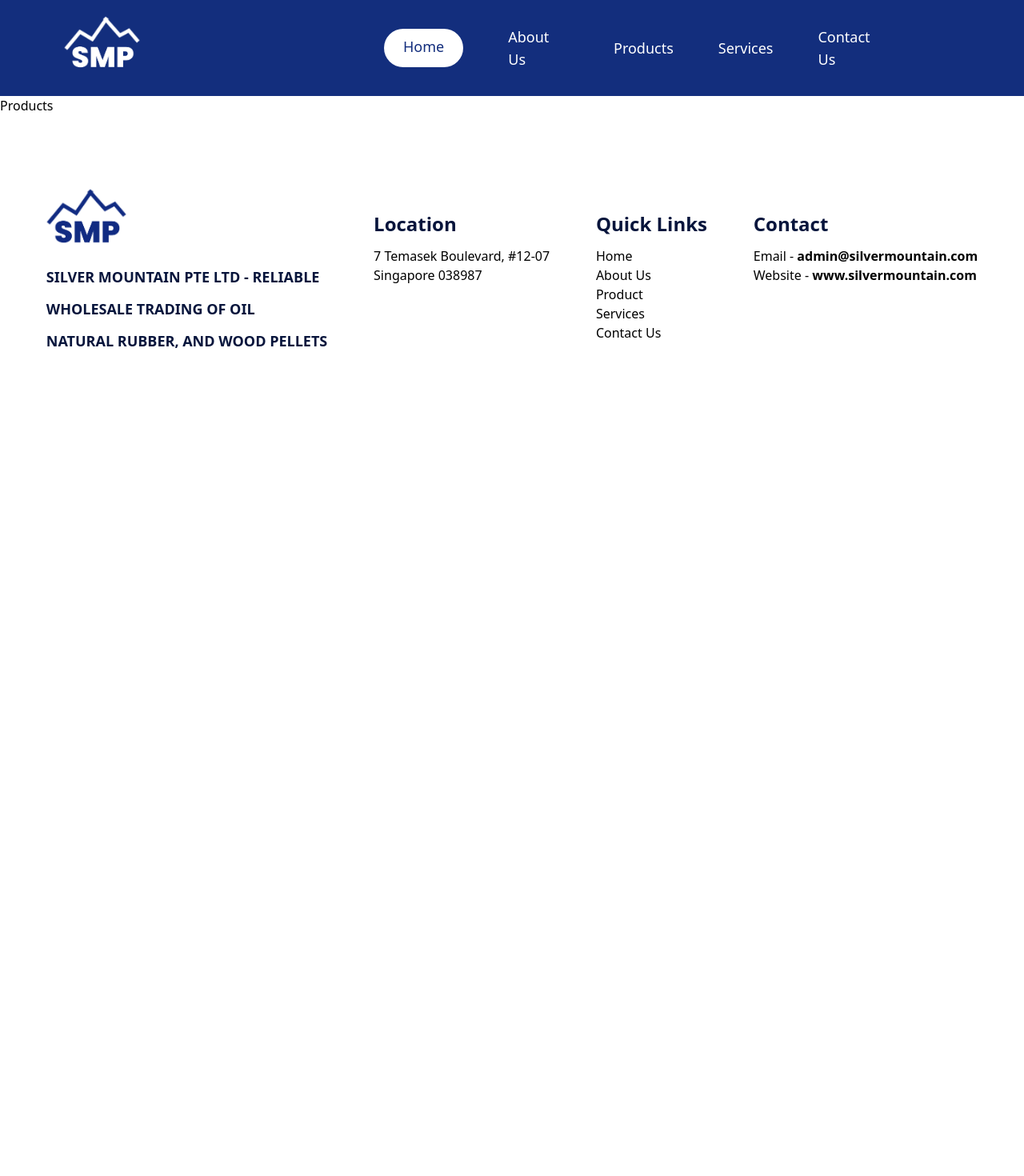
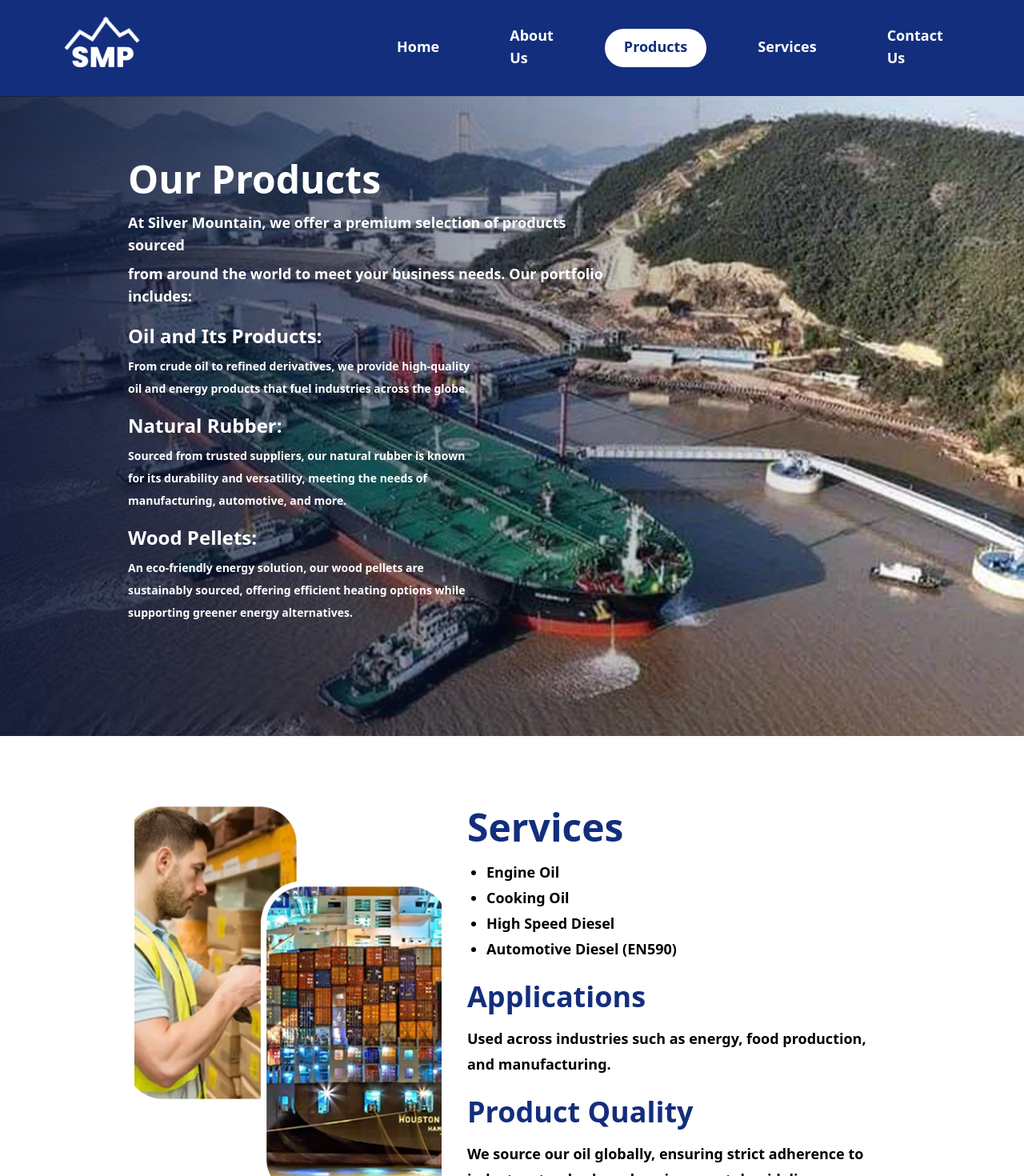
Before and after one commit to iamjusSawSoe/silvermountain, a Next.js app: page /products in a window 1280 px wide. Shown: the top 1470 px of the page at 80% size. Before the commit the page ends 800 px from the top, so only its background shows below. Built offline with nearby package versions, Linux system fonts and the light colour scheme.

Commit message:
add something

```diff
--- a/app/about-us/page.js
+++ b/app/about-us/page.js
@@ -69,7 +69,7 @@ const AboutUs = () => {
           {/* Text Content (70%) */}
           <div className="space-y-2">
             <div className="flex gap-2">
-              <div className="w-6 mt-[0.6rem]">
+              <div className="w-6 mt-[0.7rem]">
                 <FaCircle fontSize={12} className="text-primary" />
               </div>
               <span className="mt-[3px] font-bold text-lg">
@@ -81,7 +81,7 @@ const AboutUs = () => {
               </span>
             </div>
             <div className="flex gap-2">
-              <div className="w-6 mt-[0.6rem]">
+              <div className="w-6 mt-[0.7rem]">
                 <FaCircle fontSize={12} className="text-primary" />
               </div>
               <span className="mt-[3px] font-bold text-lg">
@@ -93,7 +93,7 @@ const AboutUs = () => {
               </span>
             </div>
             <div className="flex gap-2">
-              <div className="w-6 mt-[0.6rem]">
+              <div className="w-6 mt-[0.7rem]">
                 <FaCircle fontSize={12} className="text-primary" />
               </div>
               <span className="mt-[3px] font-bold text-lg">
@@ -105,7 +105,7 @@ const AboutUs = () => {
               </span>
             </div>
             <div className="flex gap-2">
-              <div className="w-6 mt-[0.6rem]">
+              <div className="w-6 mt-[0.7rem]">
                 <FaCircle fontSize={12} className="text-primary" />
               </div>
               <span className="mt-[3px] font-bold text-lg">
--- a/app/products/page.js
+++ b/app/products/page.js
@@ -1,5 +1,91 @@
+import Image from "next/image";
+
 const Products = () => {
-  return <div>Products</div>;
+  return (
+    <div>
+      <div
+        className="h-screen bg-cover bg-center"
+        style={{ backgroundImage: "url('/assets/product/1.jpg')" }}
+      >
+        <div className="text-white font-bold w-[75%] mx-auto py-20">
+          <div className="grid grid-cols-[63%_37%] gap-8">
+            <div>
+              <h2 className="text-5xl mb-4">Our Products</h2>
+              <p className="text-lg mb-5 whitespace-pre-line">
+                At Silver Mountain, we offer a premium selection of products
+                sourced <span className="block mt-2"></span> from around the
+                world to meet your business needs. Our portfolio includes:
+              </p>
+              <div className="pr-40 ">
+                <h4 className="text-2xl mb-2">Oil and Its Products:</h4>
+                <p className="text-sm mb-4 leading-loose">
+                  From crude oil to refined derivatives, we provide high-quality
+                  oil and energy products that fuel industries across the globe.
+                </p>
+                <h4 className="text-2xl mb-2">Natural Rubber:</h4>
+                <p className="text-sm mb-4 leading-loose">
+                  Sourced from trusted suppliers, our natural rubber is known
+                  for its durability and versatility, meeting the needs of
+                  manufacturing, automotive, and more.
+                </p>
+                <h4 className="text-2xl mb-2">Wood Pellets:</h4>
+                <p className="text-sm mb-4 leading-loose">
+                  An eco-friendly energy solution, our wood pellets are
+                  sustainably sourced, offering efficient heating options while
+                  supporting greener energy alternatives.
+                </p>
+              </div>
+            </div>
+            <div></div>
+          </div>
+        </div>
+      </div>
+
+      <div className="w-[75%] mx-auto py-20">
+        <section className="grid grid-cols-[40%_55%] gap-8 items-center justify-center">
+          {/* Image Section */}
+          <div className="w-full h-[500px] flex">
+            <Image
+              src="/assets/service/2.png"
+              alt="silver mountain services"
+              width={100}
+              height={800}
+              layout="responsive"
+              sizes="(max-width: 768px) 100vw, (max-width: 1200px) 50vw, 30vw"
+              className="w-full h-full object-cover"
+            />
+          </div>
+
+          {/* Text Section */}
+          <div>
+            <h1 className="text-5xl font-bold text-primary">Services</h1>
+            <ul className="mt-4 pl-6 font-bold text-lg leading-8 list-disc">
+              <li>Engine Oil</li>
+              <li>Cooking Oil</li>
+              <li>High Speed Diesel</li>
+              <li>Automotive Diesel (EN590)</li>
+            </ul>
+
+            <h1 className="text-4xl mt-6 font-bold text-primary">
+              Applications
+            </h1>
+            <p className="mt-4 font-bold text-lg leading-8">
+              Used across industries such as energy, food production, and
+              manufacturing.
+            </p>
+
+            <h1 className="text-4xl mt-6 font-bold text-primary">
+              Product Quality
+            </h1>
+            <p className="mt-4 font-bold text-lg leading-8">
+              We source our oil globally, ensuring strict adherence to industry
+              standards and environmental guidelines.
+            </p>
+          </div>
+        </section>
+      </div>
+    </div>
+  );
 };
 
 export default Products;
--- a/app/services/page.js
+++ b/app/services/page.js
@@ -1,5 +1,61 @@
+import Image from "next/image";
+
 const Services = () => {
-  return <div>Services</div>;
+  return (
+    <div>
+      <div
+        className="h-screen bg-cover bg-center"
+        style={{ backgroundImage: "url('/assets/service/1.jpg')" }}
+      >
+        <div className="text-white font-bold w-[75%] mx-auto h-full flex items-center">
+          <div className="grid grid-cols-[63%_37%] gap-8 items-center">
+            <div>
+              <h2 className="text-5xl mb-4">Our Services</h2>
+              <p className="text-lg mb-5 whitespace-pre-line leading-loose tracking-[0.02rem]">
+                At Silver Mountain, we are dedicated to providing unparalleled
+                service that exceeds expectations at every turn. Whether it's
+                bulk trading, logistics, or tailored solutions, our team ensures
+                timely deliveries, precise operations, and clear communication.
+                When you choose Silver Mountain, you're choosing a partner
+                committed to delivering the highest standards of service, every
+                time.
+              </p>
+            </div>
+
+            <div></div>
+          </div>
+        </div>
+      </div>
+
+      <div className="w-[75%] mx-auto py-20">
+        <section className="grid grid-cols-[40%_55%] gap-8 items-center justify-center">
+          {/* Image Section */}
+          <div className="w-full h-[500px] flex">
+            <Image
+              src="/assets/service/2.png"
+              alt="silver mountain services"
+              width={100}
+              height={800}
+              layout="responsive"
+              sizes="(max-width: 768px) 100vw, (max-width: 1200px) 50vw, 30vw"
+              className="w-full h-full object-cover"
+            />
+          </div>
+
+          {/* Text Section */}
+          <div>
+            <h1 className="text-5xl font-bold text-primary">Services</h1>
+            <ul className="mt-4 pl-6 font-bold text-lg leading-8 list-disc">
+              <li>Engine Oil</li>
+              <li>Cooking Oil</li>
+              <li>High Speed Diesel</li>
+              <li>Automotive Diesel (EN590)</li>
+            </ul>
+          </div>
+        </section>
+      </div>
+    </div>
+  );
 };
 
 export default Services;
--- a/components/Header.js
+++ b/components/Header.js
@@ -1,7 +1,12 @@
+"use client";
+
 import Image from "next/image";
 import Link from "next/link";
+import { usePathname } from "next/navigation";
 
 const Header = () => {
+  const pathname = usePathname(); // Get the current route
+
   return (
     <div className="grid grid-cols-[35%_65%] items-center bg-primary text-white px-20 h-[7.5rem]">
       <Image
@@ -12,23 +17,45 @@ const Header = () => {
         height={95}
         priority
       />
-      <div className="flex gap-10  justify-between items-center text-bold text-lg text-[22px] mr-20">
+      <div className="flex gap-10 justify-between items-center font-bold text-lg text-[22px] mr-20">
         <Link
-          className="mx-2 cursor-pointer bg-white rounded-full text-primary px-6 py-2  pb-3 flex items-center justify-center "
+          className={`cursor-pointer px-6 py-2 pb-3 flex items-center justify-center rounded-full ${
+            pathname === "/" ? "bg-white text-primary" : ""
+          }`}
           href="/"
         >
           Home
         </Link>
-        <Link className="mx-2 cursor-pointer" href="/about-us">
+        <Link
+          className={`cursor-pointer px-6 py-2 pb-3 flex items-center justify-center rounded-full ${
+            pathname === "/about-us" ? "bg-white text-primary" : ""
+          }`}
+          href="/about-us"
+        >
           About Us
         </Link>
-        <Link className="mx-2 cursor-pointer" href="/products">
+        <Link
+          className={`cursor-pointer px-6 py-2 pb-3 flex items-center justify-center rounded-full ${
+            pathname === "/products" ? "bg-white text-primary" : ""
+          }`}
+          href="/products"
+        >
           Products
         </Link>
-        <Link className="mx-2 cursor-pointer" href="/services">
+        <Link
+          className={`cursor-pointer px-6 py-2 pb-3 flex items-center justify-center rounded-full ${
+            pathname === "/services" ? "bg-white text-primary" : ""
+          }`}
+          href="/services"
+        >
           Services
         </Link>
-        <Link className="mx-2 cursor-pointer" href="/contact-us">
+        <Link
+          className={`cursor-pointer px-6 py-2 pb-3 flex items-center justify-center rounded-full ${
+            pathname === "/contact-us" ? "bg-white text-primary" : ""
+          }`}
+          href="/contact-us"
+        >
           Contact Us
         </Link>
       </div>
```
